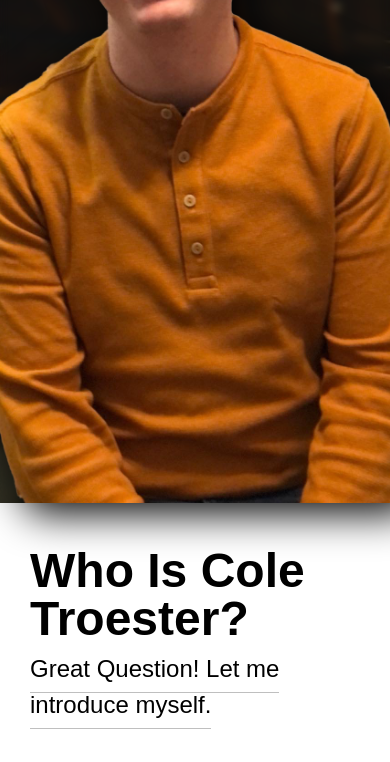
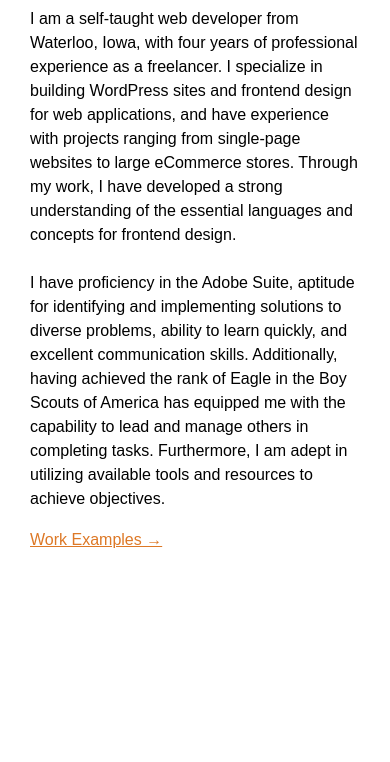
Before and after one commit to troestercole/troestercole.github.io, a plain HTML site: page index.html in a window 390 px wide. Shown: the part 214-976 px from the top of the page. After the commit the page ends 844 px from the top, so only its background shows below. Drawn offline with nearby package versions, Linux system fonts and the light colour scheme; a web font is replaced by a local one.

Commit message:
Mobile optimize Hero

```diff
--- a/index.html
+++ b/index.html
@@ -5,6 +5,7 @@
         <link rel="stylesheet" href="main.css" />
         <title>Portfolio | Cole Troester</title>
         <meta name="author" content="Cole Troester" />
+        <meta content="width=device-width, initial-scale=1" name="viewport" />
         <link href="https://cdn.jsdelivr.net/npm/bootstrap@5.3.0-alpha1/dist/css/bootstrap.min.css" rel="stylesheet" integrity="sha384-GLhlTQ8iRABdZLl6O3oVMWSktQOp6b7In1Zl3/Jr59b6EGGoI1aFkw7cmDA6j6gD" crossorigin="anonymous">
         <link rel="stylesheet" href="https://use.typekit.net/tzt7drc.css">
     </head>
@@ -20,14 +21,10 @@
                         <h1>Who Is Cole Troester?</h1>
                         <span class="sub-heading">Great Question! Let me introduce myself.</span>
                         <p>
-                            I am a self-taught web developer from Waterloo, Iowa, with four years of professional experience as a freelancer.
-                            I specialize in building WordPress sites and frontend design for web applications, and have experience with projects ranging from single-page websites to large eCommerce stores.
-                            Through my work, I have developed a strong understanding of the essential languages and concepts for frontend design.
+                            I am a self-taught web developer from Waterloo, Iowa, with four years of professional experience as a freelancer. I specialize in building WordPress sites and frontend design for web applications, and have experience with projects ranging from single-page websites to large eCommerce stores. Through my work, I have developed a strong understanding of the essential languages and concepts for frontend design.
                             <br />
                             <br />
-                            I have proficiency in the Adobe Suite, aptitude for identifying and implementing solutions to diverse problems, ability to learn quickly, and excellent communication skills.
-                            Additionally, having achieved the rank of Eagle in the Boy Scouts of America has equipped me with the capability to lead and manage others in completing tasks.
-                            Furthermore, I am adept in utilizing available tools and resources to achieve objectives.
+                            I have proficiency in the Adobe Suite, aptitude for identifying and implementing solutions to diverse problems, ability to learn quickly, and excellent communication skills. Additionally, having achieved the rank of Eagle in the Boy Scouts of America has equipped me with the capability to lead and manage others in completing tasks. Furthermore, I am adept in utilizing available tools and resources to achieve objectives.
                         </p>
                         <a href="#" class="work-link">Work Examples &#x2192;</span>
                     </div>
--- a/main.css
+++ b/main.css
@@ -23,13 +23,12 @@ a {
 
 /* Hero */
 div.hero-container {
-    min-height: 100vh;
+    max-height: 100vh;
     width: 100vw;
     overflow: hidden;
     background:
         linear-gradient(rgba(0, 0, 0, 0.3), rgba(0, 0, 0, 0.3)),
-        url("./images/office.jpg")
-    ;
+        url("./images/office.jpg");
     background-color: black;
     background-size: cover;
     display: flex;
@@ -47,7 +46,7 @@ div.hero-container div.blur {
     z-index: 2;
 }
 
-div.hero-container > div.row {
+div.hero-container>div.row {
     width: 100%;
     min-height: 100vh;
     align-items: center;
@@ -100,5 +99,59 @@ div.hero-container div.hero-image {
 
 div.hero-container div.hero-image img {
     max-height: 85vh;
+    max-width: 45vw;
     filter: drop-shadow(10px 10px 20px black);
 }
+
+@media screen and (max-width: 1075px) {
+
+    div.hero-container div.hero-text span.sub-heading {
+        border-bottom: none;
+    }
+
+    div.hero-container div.hero-text p {
+        margin-top: 15px;
+    }
+
+    div.hero-container div.hero-text {
+        padding: 30px;
+    }
+}
+
+@media screen and (max-width: 950px) {
+
+    div.hero-container div.hero-image img {
+        width: 45vw;
+    }
+
+}
+
+@media screen and (max-width: 767px) {
+
+    div.hero-container {
+        background: white;
+        overflow: auto;
+        max-height: none;
+    }
+
+    div.hero-container div.blur {
+        display: none;
+    }
+
+    div.hero-container div.row {
+        min-height: fit-content;
+    }
+
+    div.hero-container div.hero-image {
+        display: none;
+    }
+
+    div.hero-container div.hero-text {
+        height: fit-content;
+    }
+
+}
+
+@media screen and (orientation: portrait) and (min-width: 768px) and  {
+
+}
```
